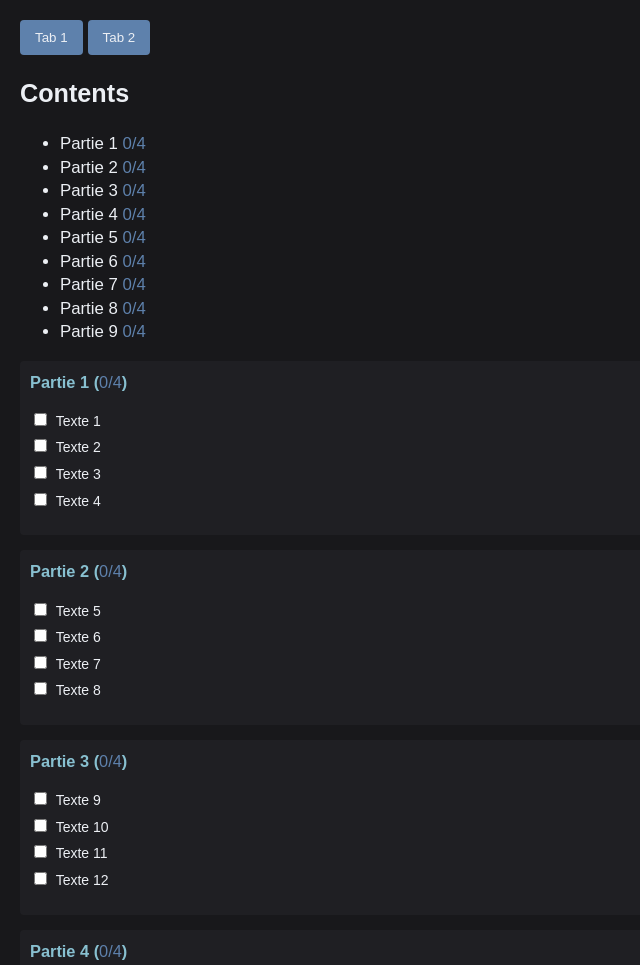
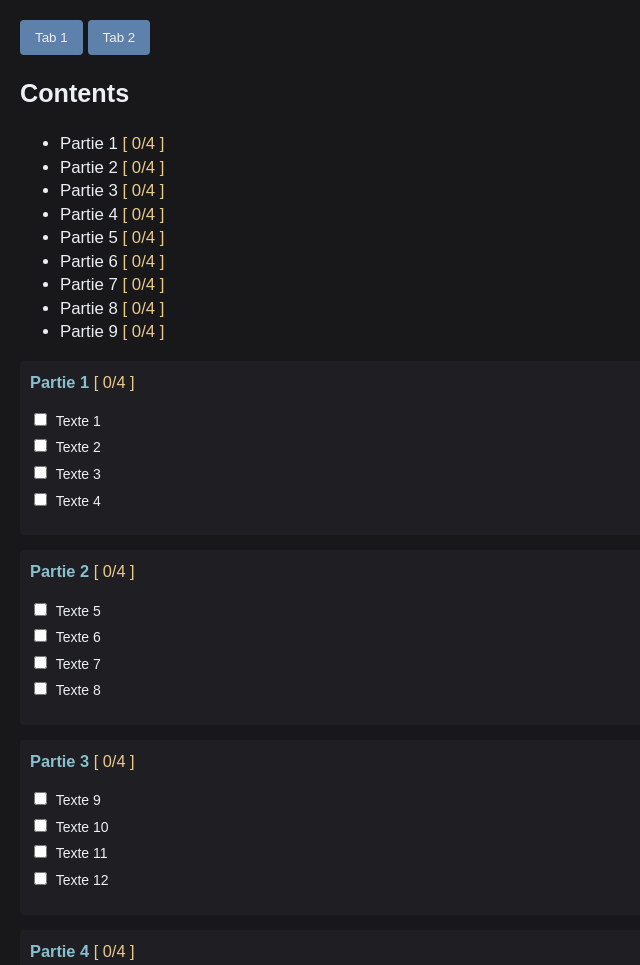
Before and after one commit to Benejicorp/Subnautica, a plain HTML site: page index.html in a window 1280 px wide. Shown: the top 965 px of the page, without its empty margins (0-640 px from the left). Drawn offline with Linux system fonts and the light colour scheme.

Commit message:
esthetic changes to counter

```diff
--- a/main.css
+++ b/main.css
@@ -6,6 +6,7 @@
     --accent: #5E81AC;
     --success: #A3BE8C;
     --border-radius: 4px;
+    --progress: #ebcb8b
 }
 
 body {
@@ -62,7 +63,7 @@ input[type="checkbox"] {
 }
 
 .checked-count {
-  color: var(--accent);
+  color: var(--progress);
   font-weight: normal;
 }
 
@@ -88,7 +89,7 @@ input[type="checkbox"] {
 }
 
 .toc-count {
-  color: var(--accent);
+  color: var(--progress);
 }
 
 .toc-count.all-checked {
--- a/main.js
+++ b/main.js
@@ -168,7 +168,7 @@ function createPart(tab, part, checkedCount, totalCount) {
     const partId = `${sanitizeId(tab.name)}-${sanitizeId(part.name)}`;
     return `
         <div id="${partId}" class="part">
-            <h3>${part.name} (<span class="checked-count ${checkedCount === totalCount ? 'all-checked' : ''}">${checkedCount === totalCount ? 'DONE' : `${checkedCount}/${totalCount}`}</span>)</h3>
+            <h3>${part.name} <span class="checked-count ${checkedCount === totalCount ? 'all-checked' : ''}">${checkedCount === totalCount ? 'DONE' : `[ ${checkedCount}/${totalCount} ]`}</span></h3>
             <ul>${texts}</ul>
         </div>
     `;
@@ -197,7 +197,7 @@ function createTab(tab) {
                         <a href="#${sanitizeId(tab.name)}-${sanitizeId(part.name)}">
                             ${part.name}
                             <span id="${tocId}" class="toc-count ${checkedCount === totalCount ? 'all-checked' : ''}">
-                                ${checkedCount === totalCount ? 'DONE' : `${checkedCount}/${totalCount}`}
+                                ${checkedCount === totalCount ? 'DONE' : `[ ${checkedCount}/${totalCount} ]`}
                             </span>
                         </a>
                     </li>`;
@@ -272,7 +272,7 @@ function updateCountDisplay(element, checkedCount, totalCount) {
         element.textContent = 'DONE';
         element.classList.add('all-checked');
     } else {
-        element.textContent = `${checkedCount}/${totalCount}`;
+        element.textContent = `[ ${checkedCount}/${totalCount} ]`;
         element.classList.remove('all-checked');
     }
 }
```
